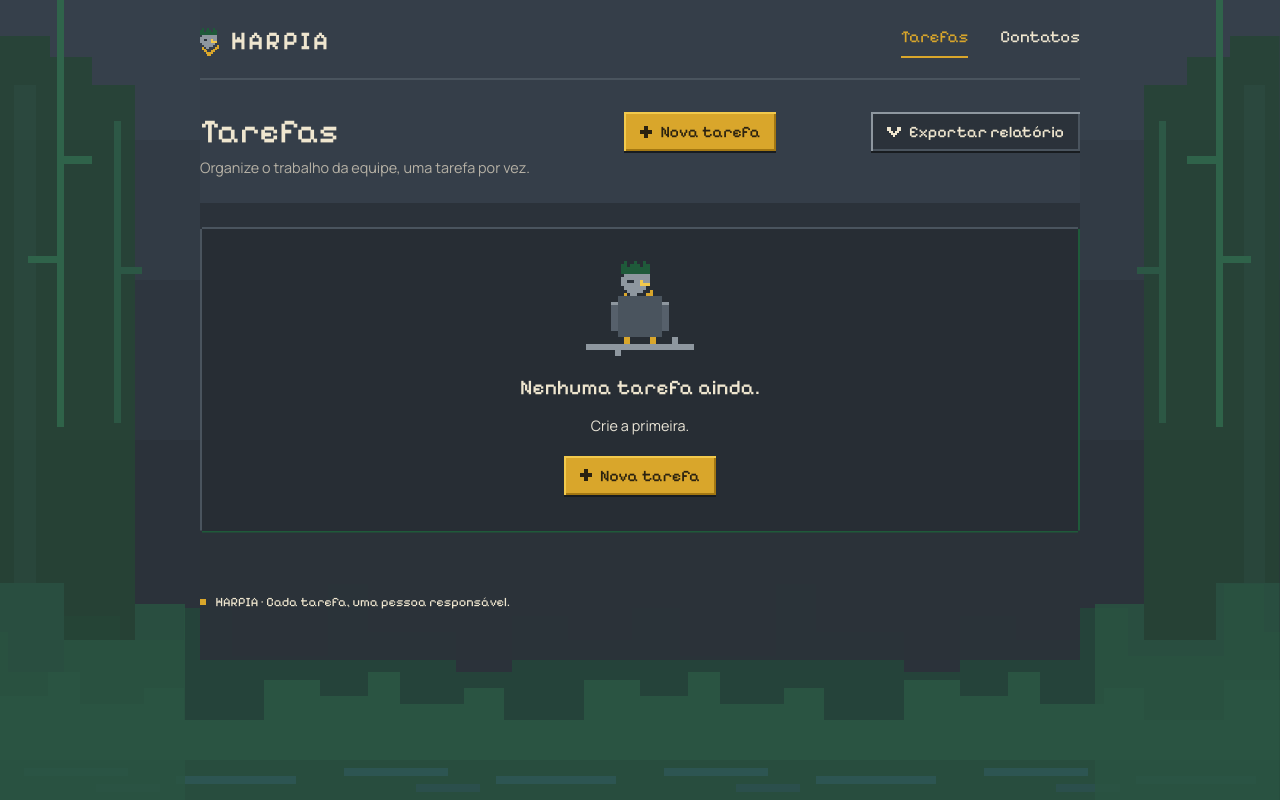
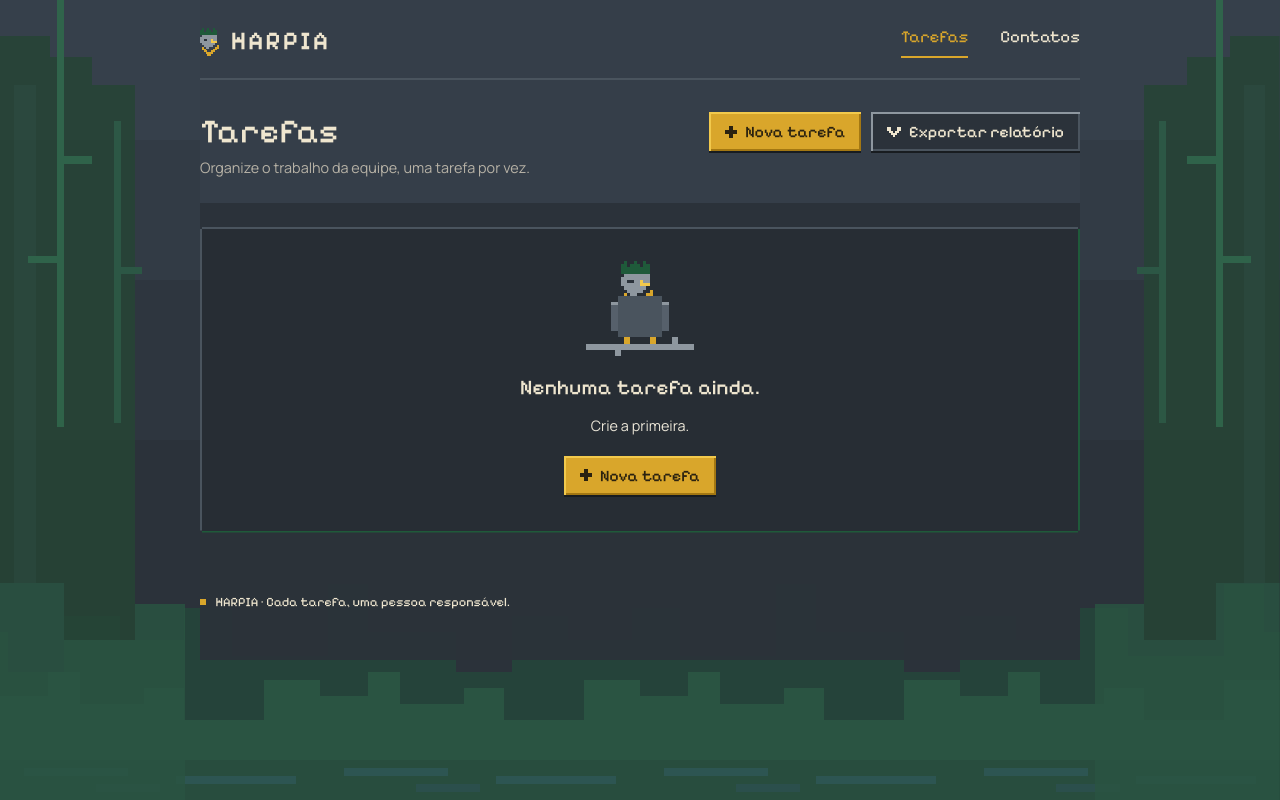
Before and after one commit to 1VictorOliveira/flask-o-retorno, a Flask app: page /tarefas in a window 1280 px wide. Run offline with Flask 3, Linux system fonts and the light colour scheme; data that the repository does not hold is empty.

Commit message:
fix: aproxima botões Nova tarefa e Exportar relatório
- Envolve os dois botões em div .acoes-cabecalho no cabeçalho de tarefas
- Adiciona CSS .acoes-cabecalho com gap 0.6rem para aproximar os botões
- Mantém o título à esquerda e os botões agrupados à direita via justify-content: space-between
- Não altera as telas de contatos nem outros formulários

```diff
--- a/static/componentes.css
+++ b/static/componentes.css
@@ -217,6 +217,12 @@ section,
     gap: 1rem;
     margin: 0;
     padding: 2rem 0 1.5rem;
+}
+
+.acoes-cabecalho {
+    display: flex;
+    gap: 0.6rem;
+    align-items: center;
 }
 
 .nota {
--- a/templates/tarefas.html
+++ b/templates/tarefas.html
@@ -12,8 +12,10 @@
             <h1>Tarefas</h1>
             <p class="subtitulo">Organize o trabalho da equipe, uma tarefa por vez.</p>
         </div>
-        <a href="{{ novo_link }}" class="botao">{{ icone('mais') }} Nova tarefa</a>
-        <a href="{{ url_for('relatorios') }}" class="botao botao-claro">{{ icone('seta') }} Exportar relatório</a>
+        <div class="acoes-cabecalho">
+            <a href="{{ novo_link }}" class="botao">{{ icone('mais') }} Nova tarefa</a>
+            <a href="{{ url_for('relatorios') }}" class="botao botao-claro">{{ icone('seta') }} Exportar relatório</a>
+        </div>
     </div>
 {% endblock %}
 
```
